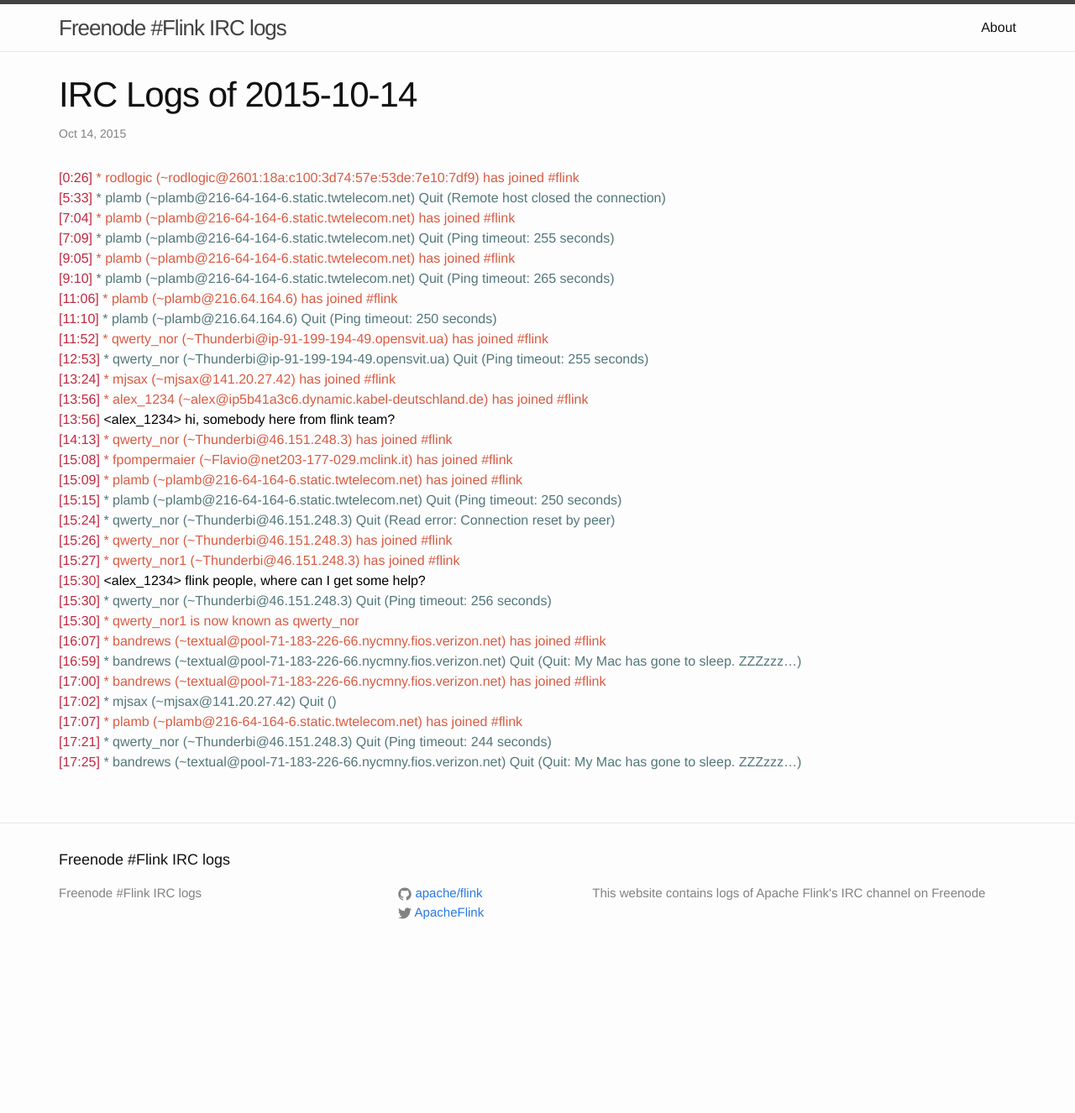
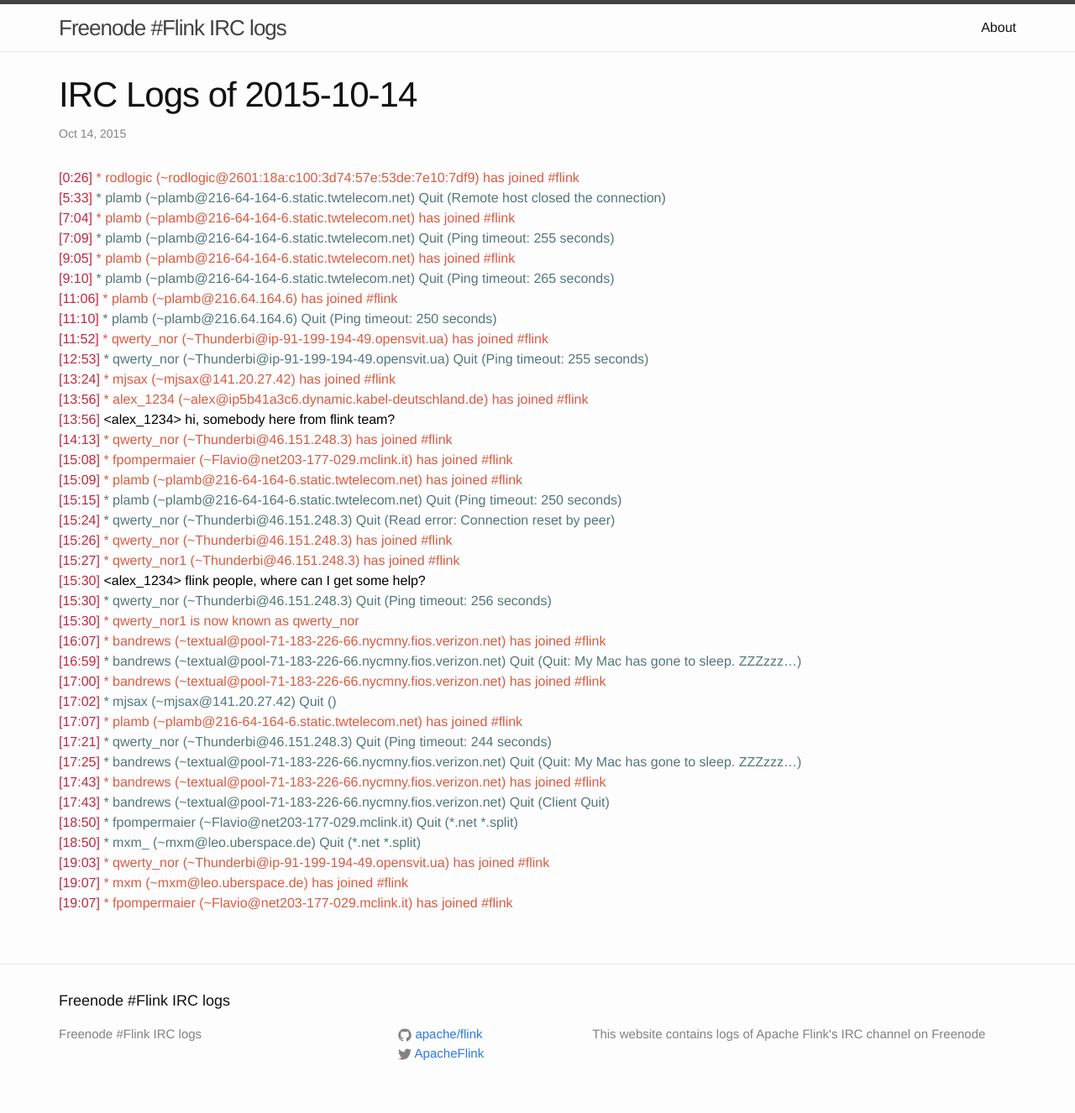
Before and after one commit to flink-irc-logs/flink-irc-logs.github.io, a Jekyll site: the page built from _posts/2015-10-14-logs.markdown, in a window 1280 px wide. Shown: the whole page at 84% size. Built offline with Jekyll 4.4.1, drawn with Linux system fonts in a browser that asks for light colours; before the commit the page ends 1158 px from its top, so only the background shows below that.

Commit message:
Update of the logs on Wed Oct 14 19:26:25 CEST 2015

```diff
--- a/_posts/2015-10-14-logs.markdown
+++ b/_posts/2015-10-14-logs.markdown
@@ -34,3 +34,10 @@
 <span class="irc-date">[17:07]</span> <span class="irc-green">* plamb (~plamb@216-64-164-6.static.twtelecom.net) has joined #flink</span><br />
 <span class="irc-date">[17:21]</span> <span class="irc-navy">* qwerty_nor (~Thunderbi@46.151.248.3) Quit (Ping timeout: 244 seconds)</span><br />
 <span class="irc-date">[17:25]</span> <span class="irc-navy">* bandrews (~textual@pool-71-183-226-66.nycmny.fios.verizon.net) Quit (Quit: My Mac has gone to sleep. ZZZzzz…)</span><br />
+<span class="irc-date">[17:43]</span> <span class="irc-green">* bandrews (~textual@pool-71-183-226-66.nycmny.fios.verizon.net) has joined #flink</span><br />
+<span class="irc-date">[17:43]</span> <span class="irc-navy">* bandrews (~textual@pool-71-183-226-66.nycmny.fios.verizon.net) Quit (Client Quit)</span><br />
+<span class="irc-date">[18:50]</span> <span class="irc-navy">* fpompermaier (~Flavio@net203-177-029.mclink.it) Quit (*.net *.split)</span><br />
+<span class="irc-date">[18:50]</span> <span class="irc-navy">* mxm_ (~mxm@leo.uberspace.de) Quit (*.net *.split)</span><br />
+<span class="irc-date">[19:03]</span> <span class="irc-green">* qwerty_nor (~Thunderbi@ip-91-199-194-49.opensvit.ua) has joined #flink</span><br />
+<span class="irc-date">[19:07]</span> <span class="irc-green">* mxm (~mxm@leo.uberspace.de) has joined #flink</span><br />
+<span class="irc-date">[19:07]</span> <span class="irc-green">* fpompermaier (~Flavio@net203-177-029.mclink.it) has joined #flink</span><br />
```
